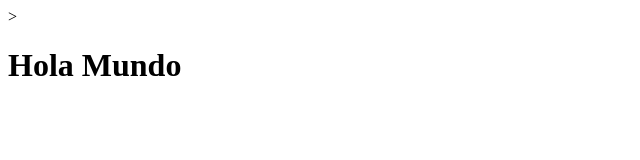
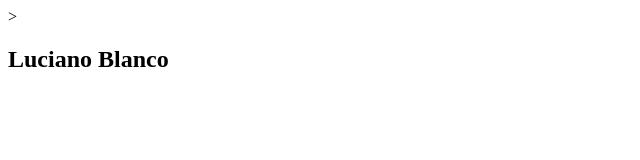
Before and after one commit to lucianoblanco94/curso, a plain HTML site: page index.html in a window 1280 px wide. Shown: the whole page, without its empty margins (0-640 px from the left). Drawn offline with Linux system fonts and the light colour scheme.

Commit message:
Mejorando el index.html

```diff
--- a/index.html
+++ b/index.html
@@ -2,10 +2,12 @@
 <html lang="es">
 <head>
 	<meta charset="utf-8">>
-	<title>Git</title>
+	<title>Git y Github</title>
 </head>
 <body>
-	<h1>Hola Mundo</h1>
+	<div class="container">
+		<h2>Luciano Blanco</h2>
+	</div>
 
 </body>
 </html>
```
